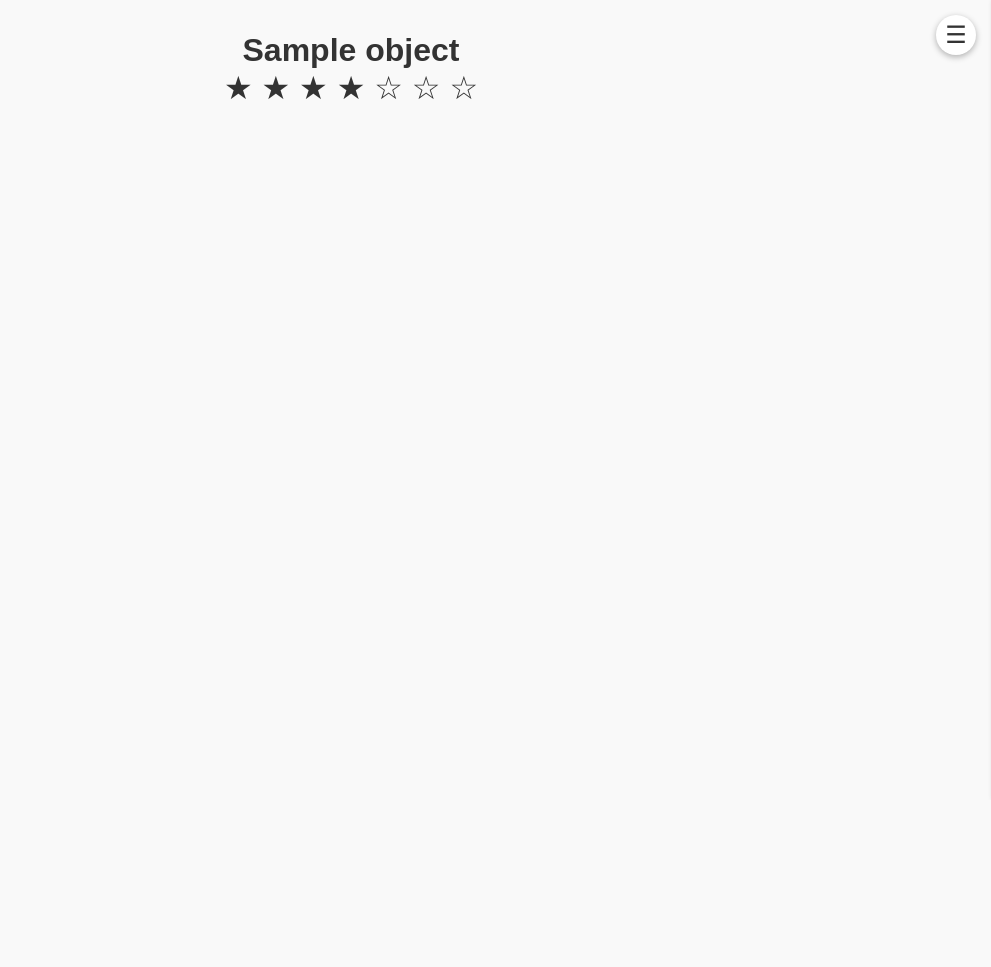
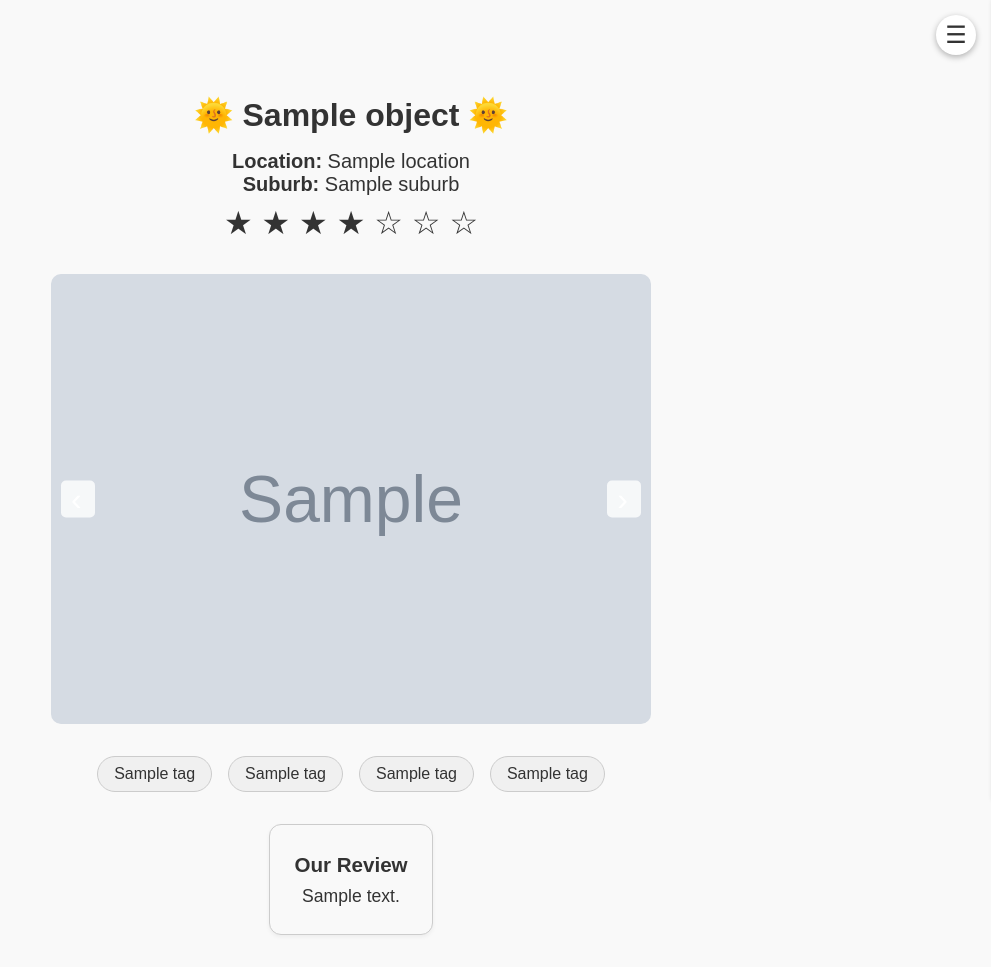
Before and after one commit to andmo22/onlysands, a Django app: template onlysands/templates/beach_detail.html in a window 1280 px wide; the page is wider, and only the part inside the window is pictured. Shown: that part, without its empty margins (289-1280 px from the left). Before the commit the page ends 99 px from the top of that part, so only its background shows below. Run offline with Django 5.2, Linux system fonts and the light colour scheme; the template is opened without the code that fills it: most values are stand-ins (such as "Sample title", 1, 10 or a date in 2020); grey boxes marked "Sample" are stand-in pictures; data that the repository does not hold is empty; some libraries are stand-ins or nearby versions.

Commit message:
add full beach information to detail page

```diff
--- a/onlysands/static/css/styles.css
+++ b/onlysands/static/css/styles.css
@@ -13,8 +13,12 @@ body {
     background: #f9f9f9;
     color: #333;
 	overflow-x: hidden;
-	overflow-y: hidden;
 }
+
+body.no-scroll {
+    overflow-y: hidden;
+}
+
 
 #map {
     height: 100vh;
@@ -204,3 +208,38 @@ form .error {
     margin-top: 20px;
     color: rgba(255, 255, 255, 0.8);
 }
+
+.carousel {
+    position: relative;
+    max-width: 600px;
+    margin: 2rem auto;
+    overflow: hidden;
+}
+
+.carousel-track {
+    display: flex;
+    transition: transform 0.5s ease;
+    width: 100%;
+}
+
+.carousel-track img {
+    width: 100%;
+    flex-shrink: 0;
+    object-fit: cover;
+    border-radius: 10px;
+}
+
+.carousel-btn {
+    position: absolute;
+    top: 50%;
+    transform: translateY(-50%);
+    background: rgba(255,255,255,0.8);
+    border: none;
+    font-size: 2rem;
+    cursor: pointer;
+    padding: 0 10px;
+    z-index: 1;
+}
+
+.carousel-btn.left { left: 10px; }
+.carousel-btn.right { right: 10px; }
--- a/onlysands/templates/base.html
+++ b/onlysands/templates/base.html
@@ -10,7 +10,7 @@
     <link rel="stylesheet" href="{% static 'css/styles.css' %}?v={{ timestamp }}">
     <script src="https://unpkg.com/leaflet@1.7.1/dist/leaflet.js"></script>
 </head>
-<body>
+<body class="{% block body_class %}{% endblock %}">
 	<div id="menu-button">&#9776;</div>
 
 	<div id="sidebar">
--- a/onlysands/templates/beach_detail.html
+++ b/onlysands/templates/beach_detail.html
@@ -1,9 +1,18 @@
 {% extends 'base.html' %}
 
 {% block content %}
-    <div style="text-align:center; margin-top: 2rem;">
-        <h1>{{ object.name }}</h1>
-        <p style="font-size: 2rem;">
+    <div style="text-align:center; margin-top: 6rem;">
+        <h1> 🌞 {{ object.name }} 🌞 </h1>
+
+        <p style="margin-top: 1rem; font-size: 1.25rem;">
+            <strong>Location:</strong> {{ object.location }}
+        </p>
+
+        <p style="font-size: 1.25rem;">
+            <strong>Suburb:</strong> {{ object.suburb }}
+        </p>
+
+        <p style="margin-top: 0.5rem; font-size: 2rem;">
 			{% with total=7 %}
 				{% for i in "0123456"|make_list %}
 					{% if forloop.counter <= object.rating %}
@@ -14,5 +23,83 @@
 				{% endfor %}
 			{% endwith %}
         </p>
+
+		{% if object.images.all %}
+		<div class="carousel">
+			<button class="carousel-btn left" onclick="moveSlide(-1)">‹</button>
+			<div class="carousel-track">
+				{% for img in object.images.all %}
+					<img src="{{ img.image.url }}" alt="Beach Image" />
+				{% endfor %}
+			</div>
+			<button class="carousel-btn right" onclick="moveSlide(1)">›</button>
+		</div>
+		{% endif %}
+
+		<div style="display: flex; justify-content: center; gap: 1rem; flex-wrap: wrap; margin-top: 2rem;">
+			{% for tag in object.beach_type %}
+				{% if tag %}
+					<div style="padding: 0.5rem 1rem; border: 1px solid #ccc; border-radius: 20px; background-color: #f0f0f0;">
+						{{ tag }}
+					</div>
+				{% endif %}
+			{% endfor %}
+			{% for tag in object.tags %}
+				{% if tag %}
+					<div style="padding: 0.5rem 1rem; border: 1px solid #ccc; border-radius: 20px; background-color: #f0f0f0;">
+						{{ tag }}
+					</div>
+				{% endif %}
+			{% endfor %}
+			{% for tag in object.vibe %}
+				{% if tag %}
+					<div style="padding: 0.5rem 1rem; border: 1px solid #ccc; border-radius: 20px; background-color: #f0f0f0;">
+						{{ tag }}
+					</div>
+				{% endif %}
+			{% endfor %}
+			{% for tag in object.related_walks %}
+				{% if tag %}
+					<div style="padding: 0.5rem 1rem; border: 1px solid #ccc; border-radius: 20px; background-color: #f0f0f0;">
+						{{ tag }}
+					</div>
+				{% endif %}
+			{% endfor %}
+		</div>
+
+		{% if object.review %}
+			<div style="margin-top: 2rem; margin-bottom: 2rem; display: flex; justify-content: center;">
+				<div style="
+					max-width: 700px;
+					padding: 1.5rem;
+					border: 1px solid #ccc;
+					border-radius: 12px;
+					background-color: #f9f9f9;
+					font-size: 1.1rem;
+					line-height: 1.6;
+					text-align: center;
+					box-shadow: 0 2px 4px rgba(0,0,0,0.05);
+				">
+					<h3 style="margin-top: 0; color: #333;">Our Review</h3>
+					<p>{{ object.review }}</p>
+				</div>
+			</div>
+		{% endif %}
+
     </div>
+
+<script>
+let index = 0;
+
+function moveSlide(step) {
+    const track = document.querySelector('.carousel-track');
+    const container = document.querySelector('.carousel');
+    const images = track.children;
+    const total = images.length;
+    const width = container.clientWidth;
+
+    index = (index + step + total) % total;
+    track.style.transform = `translateX(-${index * width}px)`;
+}
+</script>
 {% endblock %}
--- a/onlysands/templates/home.html
+++ b/onlysands/templates/home.html
@@ -1,4 +1,6 @@
 {% extends 'base.html' %}
+
+{% block body_class %}no-scroll{% endblock %}
 
 {% block content %}
 
```
Also changed, not shown: kubernetes/test/nginx-ingress.yaml (+2 -1 lines).
